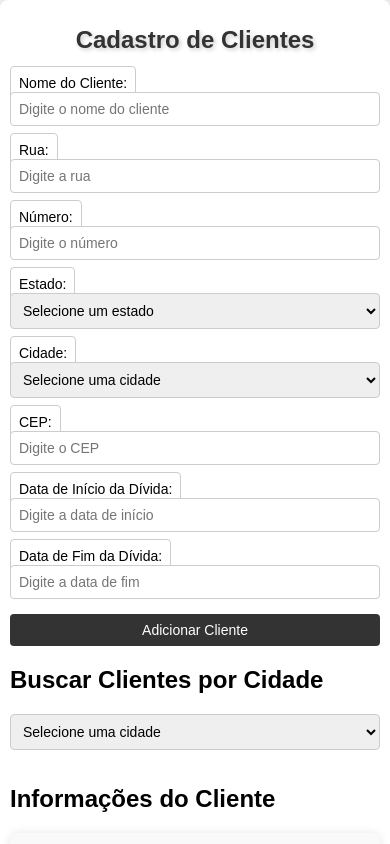
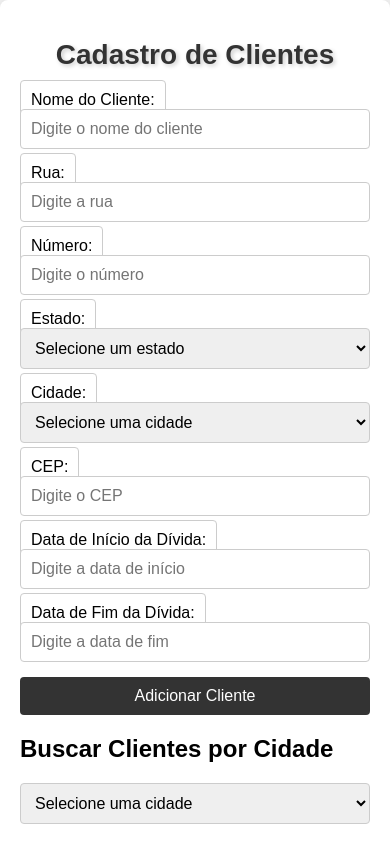
Before and after one commit to duardo10/projeto-edson, a plain HTML site: page index.html in a window 390 px wide. Shown: the top 844 px of the page. Drawn offline with Linux system fonts and the light colour scheme; a script that the page names is missing.

Commit message:
atualizado

```diff
--- a/estilos.css
+++ b/estilos.css
@@ -8,12 +8,12 @@ body {
 
 .container {
     width: 100%;
-    max-width: 600px;
+    max-width: none;
     background-color: #fff;
     padding: 20px;
     border-radius: 8px;
     box-shadow: 0 0 10px rgba(0, 0, 0, 0.1);
-    margin: 20px auto;
+    margin: 0;
     box-sizing: border-box;
 }
 
@@ -89,28 +89,3 @@ li:hover {
     border-radius: 8px;
     box-shadow: 0 0 10px rgba(0, 0, 0, 0.1);
 }
-
-/* Estilos para dispositivos móveis */
-@media screen and (max-width: 600px) {
-    .container {
-        width: 100%;
-        margin: 0;
-        padding: 10px;
-    }
-
-    h1 {
-        font-size: 24px;
-    }
-
-    label,
-    input,
-    select {
-        font-size: 14px;
-        padding: 8px;
-    }
-
-    button {
-        padding: 8px;
-        font-size: 14px;
-    }
-}
```
